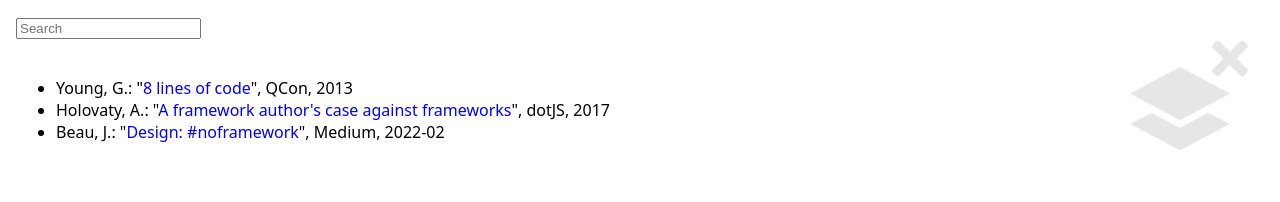
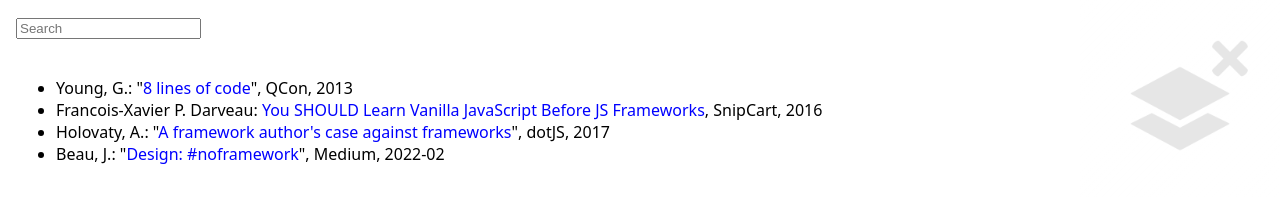
Before and after one commit to noframework-org/noframework-org.github.io, a website: page read/index.html in a window 1280 px wide. Drawn offline with nearby package versions, Linux system fonts and the light colour scheme; files that its build step writes are made by us from their sources.

Commit message:
add links

```diff
--- a/read/index.html
+++ b/read/index.html
@@ -4,6 +4,9 @@
 <ul>
   <li>Young, G.: "<a href="https://www.infoq.com/presentations/8-lines-code-refactoring">8 lines of code</a>", QCon,
     2013</li>
+  <li>Francois-Xavier P. Darveau: <a
+    href="https://snipcart.com/blog/learn-vanilla-javascript-before-using-js-frameworks">You SHOULD Learn Vanilla
+    JavaScript Before JS Frameworks</a>, SnipCart, 2016</li>
   <li>Holovaty, A.: "<a href="https://www.youtube.com/watch?v=VvOsegaN9Wk">A framework author's case against
     frameworks</a>", dotJS, 2017</li>
   <li>Beau, J.: "<a href="https://javarome.medium.com/design-noframework-bbc00a02d9b3">Design: #noframework</a>",
```
